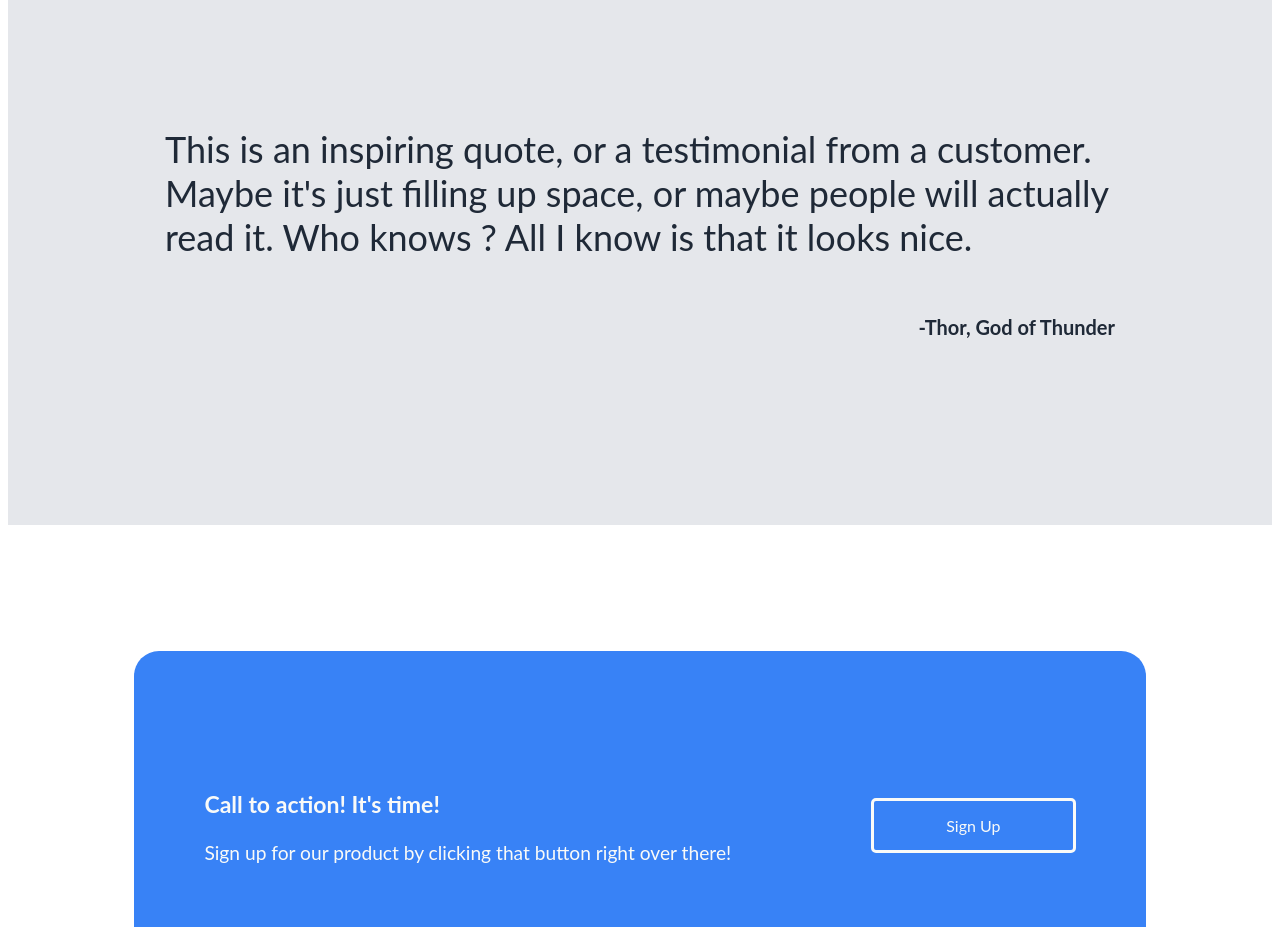
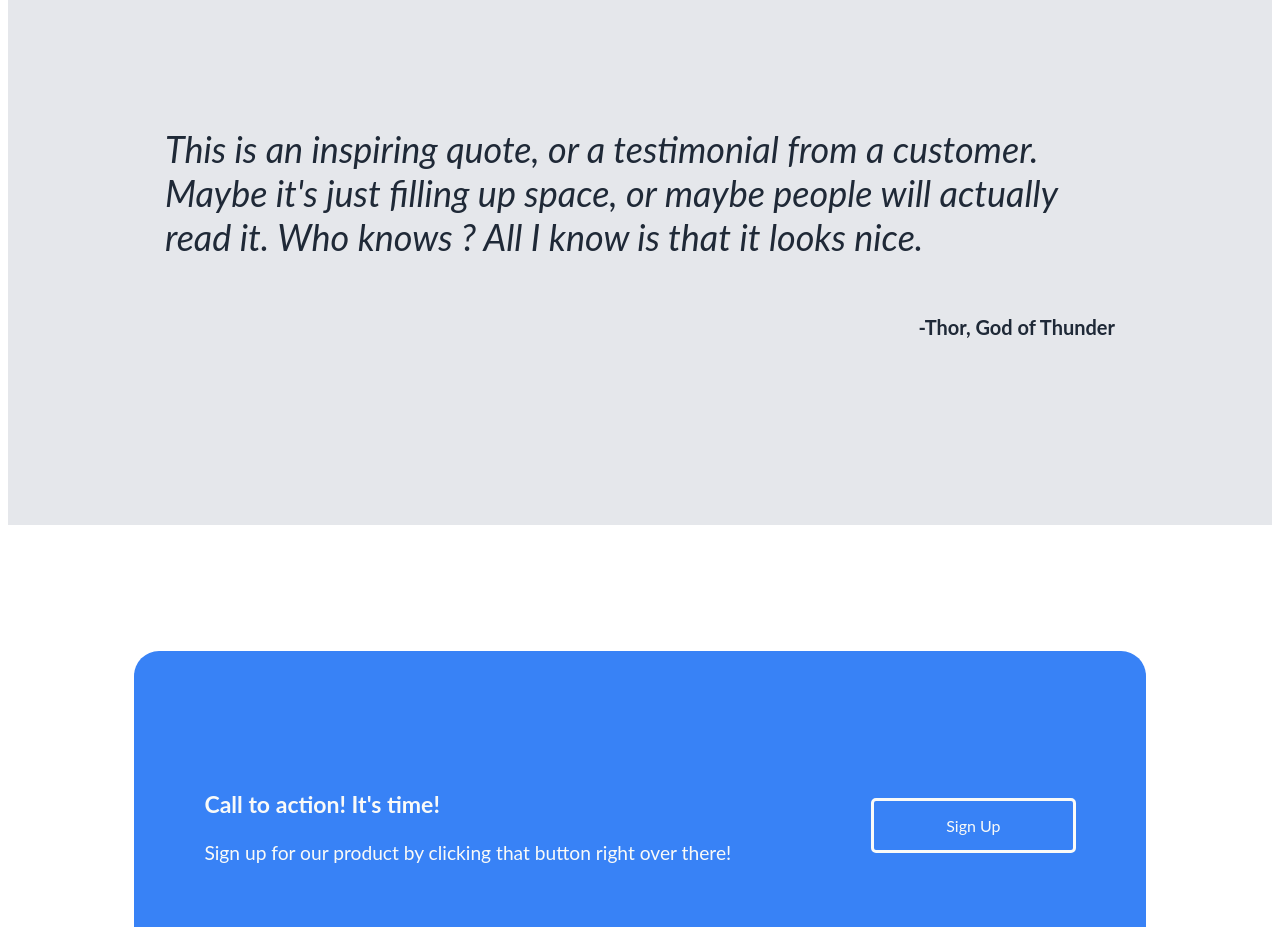
Before and after one commit to CS254203/lading-page, a plain HTML site: page index.html in a window 1280 px wide. Shown: the part 1360-2287 px from the top of the page. Drawn offline with Linux system fonts and the light colour scheme.

Commit message:
added italic to quote

```diff
--- a/index.html
+++ b/index.html
@@ -56,9 +56,9 @@
     </div>
     <div class="quote">
         <div class="quote-box">
-            <p id="quote-text">This is an inspiring quote, or a testimonial from a customer. Maybe
+            <p id="quote-text"><i>This is an inspiring quote, or a testimonial from a customer. Maybe
                 it's just filling up space, or maybe people will actually read it.
-                Who knows ? All I know is that it looks nice.</p>
+                Who knows ? All I know is that it looks nice.</i></p>
             <p id="quote-author">-Thor, God of Thunder</p>
         </div>
     </div>
```
